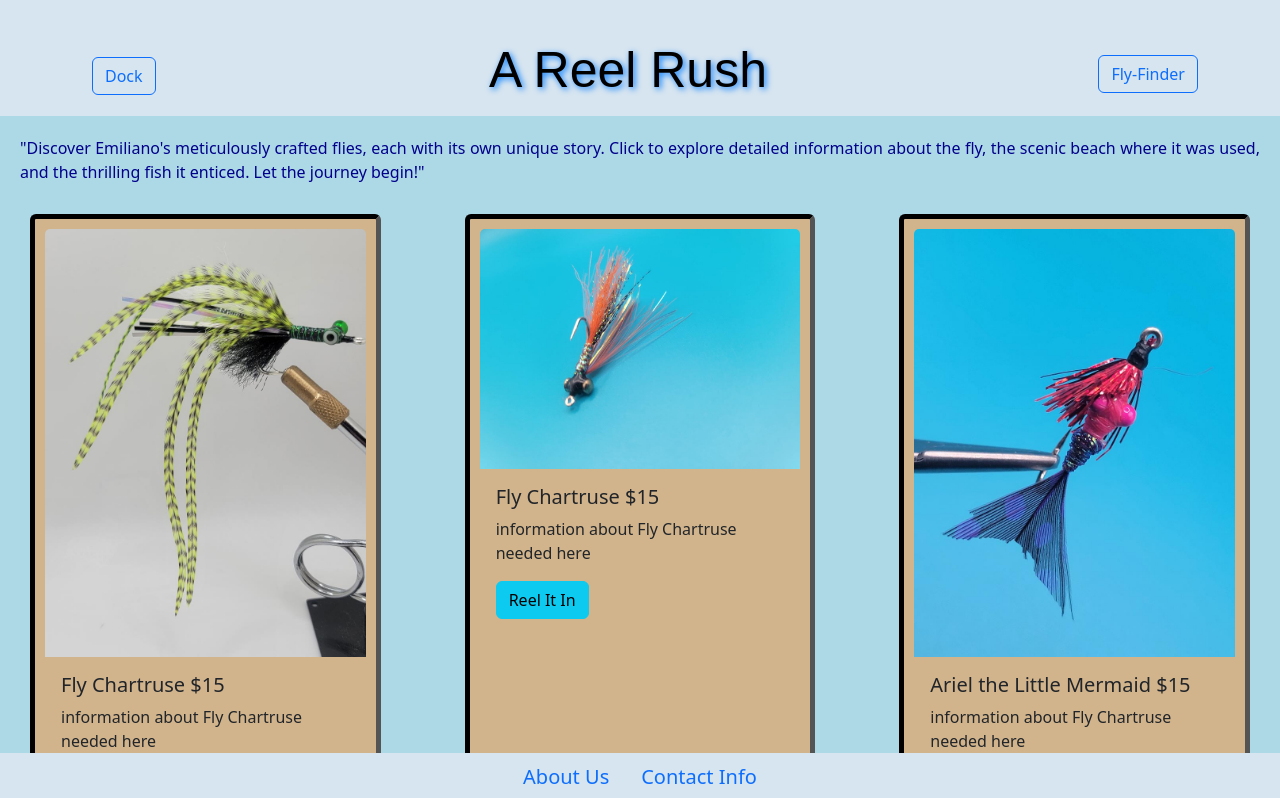
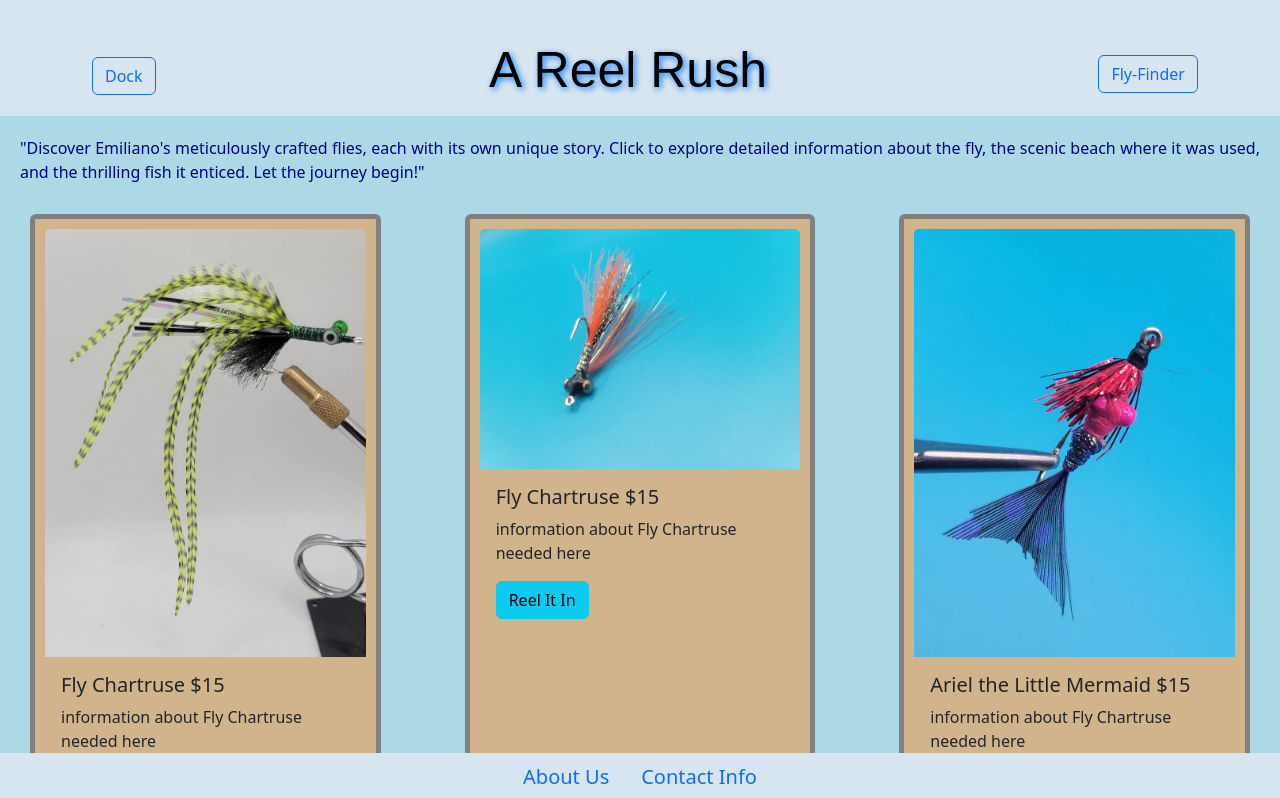
Before and after one commit to luciamsotelo/ReelRush, a React (Create React App) app in the folder frontend/: page /flyFinder in a window 1280 px wide. Shown: the top 798 px of the page. Built offline with nearby package versions, Linux system fonts and the light colour scheme.

Commit message:
syling pages

```diff
--- a/frontend/src/components/cards.js
+++ b/frontend/src/components/cards.js
@@ -70,7 +70,7 @@ function GridExample() {
     <Row xs={1} md={2} lg={3} className="g-4" style={{ marginBottom: '100px' }}>
       {cardsData.map((card, idx) => (
         <Col key={idx}>
-          <Card style={{ border: '5px inset black', margin: '10px 30px 10px 30px', padding: '10px 10px 10px 10px', height: '100%', backgroundColor: 'tan' }}>
+          <Card style={{ border: '5px solid grey', margin: '10px 30px 10px 30px', padding: '10px 10px 10px 10px', height: '100%', backgroundColor: 'tan' }}>
             <Card.Img variant="top" src={card.image} />
             <Card.Body>
               <Card.Title>{card.title}</Card.Title>
```
